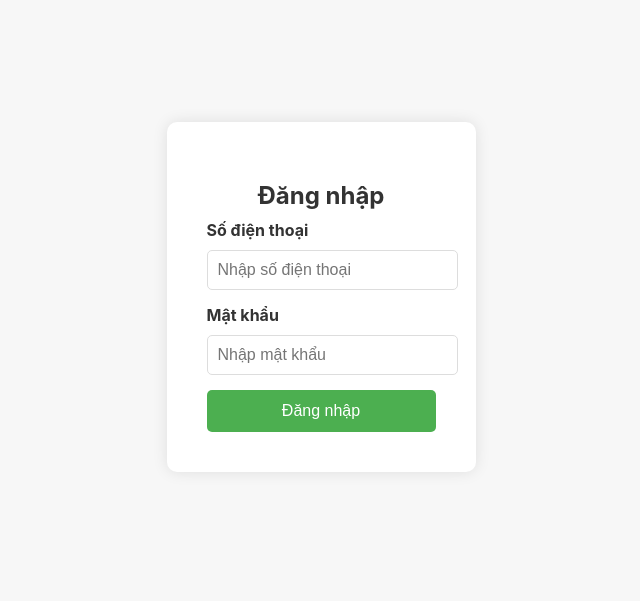
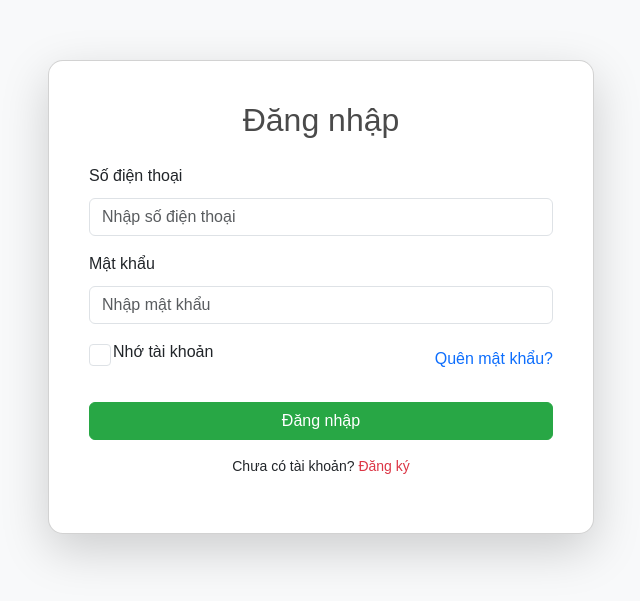
Before and after one commit to minhlg236/fe-va-deploy, a React (Create React App) app: page / in a window 1280 px wide. Shown: the part 103-704 px from the top of the page, without its empty margins (319-959 px from the left). Built offline with nearby package versions, Linux system fonts and the light colour scheme.

Commit message:
layout login

```diff
--- a/package.json
+++ b/package.json
@@ -13,8 +13,10 @@
     "@testing-library/react": "^13.4.0",
     "@testing-library/user-event": "^13.5.0",
     "axios": "^1.7.7",
+    "bootstrap": "^5.3.3",
     "chart.js": "^4.4.5",
     "http-proxy-middleware": "^3.0.3",
+    "mdb-react-ui-kit": "^9.0.0",
     "react": "^18.3.1",
     "react-chartjs-2": "^5.2.0",
     "react-dom": "^18.3.1",
--- a/src/pages/Login.js
+++ b/src/pages/Login.js
@@ -1,6 +1,7 @@
 import React, { useEffect, useState } from "react";
 import { useNavigate } from "react-router-dom";
 import axios from "axios";
+import "bootstrap/dist/css/bootstrap.min.css";
 import "../styles/Login.css";
 
 // Định nghĩa Role ID
@@ -18,18 +19,12 @@ const Login = () => {
   const [error, setError] = useState("");
   const navigate = useNavigate();
 
-  // Kiểm tra nếu đã đăng nhập
   useEffect(() => {
     const token = localStorage.getItem("authToken");
-    const roleId = localStorage.getItem("roleId"); // Lấy roleId từ localStorage
-
-    console.log("Token trong localStorage:", token); // Log token
-    console.log("RoleId trong localStorage:", roleId); // Log roleId
+    const roleId = localStorage.getItem("roleId");
 
     if (token && roleId) {
-      switch (
-        parseInt(roleId) // Chuyển roleId từ string sang number
-      ) {
+      switch (parseInt(roleId)) {
         case ROLES.ADMIN:
           navigate("/admin");
           break;
@@ -56,22 +51,15 @@ const Login = () => {
     try {
       const response = await axios.post(
         "https://vegetariansassistant-behjaxfhfkeqhbhk.southeastasia-01.azurewebsites.net/api/v1/customers/login",
-        {
-          phoneNumber,
-          password,
-        }
+        { phoneNumber, password }
       );
 
       if (response.status === 200) {
         const { token, user } = response.data;
-        localStorage.setItem("authToken", token); // Lưu JWT vào localStorage
-        localStorage.setItem("roleId", user.roleId); // Lưu roleId vào localStorage
-        localStorage.setItem("userId", user.userId); // Lưu roleId vào localStorage
+        localStorage.setItem("authToken", token);
+        localStorage.setItem("roleId", user.roleId);
+        localStorage.setItem("userId", user.userId);
 
-        console.log("Token sau khi đăng nhập:", token); // Log token
-        console.log("RoleId sau khi đăng nhập:", user.roleId); // Log roleId
-
-        // Điều hướng dựa trên roleId
         switch (user.roleId) {
           case ROLES.ADMIN:
             navigate("/admin");
@@ -96,41 +84,71 @@ const Login = () => {
         setError("Số điện thoại hoặc mật khẩu không đúng!");
       }
     } catch (err) {
-      console.error("Lỗi đăng nhập:", err);
       setError("Đăng nhập thất bại. Vui lòng thử lại.");
     }
   };
 
   return (
-    <div className="login-container">
-      <div className="login-box">
-        <h2>Đăng nhập</h2>
-        {error && <p style={{ color: "red" }}>{error}</p>}
+    <div className="container login-container">
+      <div className="row justify-content-center align-items-center h-100">
+        <div className="col-lg-6 col-md-8">
+          <div className="card shadow-lg p-4">
+            <div className="card-body">
+              <h2 className="text-center mb-4">Đăng nhập</h2>
+              {error && <div className="alert alert-danger">{error}</div>}
               <form onSubmit={handleLogin}>
-          <div className="input-group">
+                <div className="form-group mb-3">
                   <label htmlFor="phoneNumber">Số điện thoại</label>
                   <input
                     type="text"
                     id="phoneNumber"
+                    className="form-control"
                     value={phoneNumber}
                     onChange={(e) => setPhoneNumber(e.target.value)}
                     placeholder="Nhập số điện thoại"
                   />
                 </div>
-          <div className="input-group">
+                <div className="form-group mb-3">
                   <label htmlFor="password">Mật khẩu</label>
                   <input
                     type="password"
                     id="password"
+                    className="form-control"
                     value={password}
                     onChange={(e) => setPassword(e.target.value)}
                     placeholder="Nhập mật khẩu"
                   />
                 </div>
-          <button type="submit" className="login-button">
+                <div className="d-flex justify-content-between align-items-center">
+                  <div className="form-check">
+                    <input
+                      type="checkbox"
+                      className="form-check-input"
+                      id="rememberMe"
+                    />
+                    <label className="form-check-label" htmlFor="rememberMe">
+                      Nhớ tài khoản
+                    </label>
+                  </div>
+                  <a href="#!" className="text-decoration-none">
+                    Quên mật khẩu?
+                  </a>
+                </div>
+                <button type="submit" className="btn btn-primary w-100 mt-4">
                   Đăng nhập
                 </button>
               </form>
+              <div className="text-center mt-3">
+                <p className="small">
+                  Chưa có tài khoản?{" "}
+                  <a href="#!" className="text-decoration-none text-danger">
+                    Đăng ký
+                  </a>
+                </p>
+              </div>
+            </div>
+          </div>
+        </div>
       </div>
     </div>
   );
--- a/src/styles/Login.css
+++ b/src/styles/Login.css
@@ -1,60 +1,32 @@
-/* Login.css */
-.login-container {
-    display: flex;
-    justify-content: center;
-    align-items: center;
-    height: 100vh;
-    background-color: #f7f7f7;
+body {
+  background-color: #f8f9fa;
+  font-family: "Arial", sans-serif;
 }
 
-  .login-box {
-    background-color: white;
-    padding: 40px;
-    border-radius: 10px;
-    box-shadow: 0px 0px 15px rgba(0, 0, 0, 0.1);
-    text-align: center;
+.login-container {
+  height: 100vh;
 }
 
-  .logo {
-    width: 80px;
-    margin-bottom: 20px;
+.card {
+  border-radius: 15px;
+  overflow: hidden;
 }
 
-  h2 {
-    color: #4CAF50;
-    margin-bottom: 20px;
+.card h2 {
+  color: #4a4a4a;
 }
 
-  .input-group {
-    margin-bottom: 20px;
-    text-align: left;
+.btn-primary {
+  background-color: #28a745; /* Mã màu xanh lá cây */
+  border-color: #28a745; /* Mã màu xanh lá cây */
 }
 
-  .input-group label {
-    display: block;
-    margin-bottom: 5px;
-    color: #333;
+.btn-primary:hover {
+  background-color: #218838; /* Màu xanh lá cây đậm hơn khi hover */
+  border-color: #1e7e34; /* Màu xanh lá cây đậm hơn khi hover */
 }
 
-  .input-group input {
-    width: 100%;
-    padding: 10px;
-    border: 1px solid #ddd;
-    border-radius: 5px;
-    font-size: 16px;
+.form-check-input:checked {
+  background-color: #28a745; /* Mã màu xanh lá cây */
+  border-color: #28a745; /* Mã màu xanh lá cây */
 }
-
-  .login-button {
-    width: 100%;
-    padding: 12px;
-    background-color: #4CAF50;
-    color: white;
-    border: none;
-    border-radius: 5px;
-    font-size: 16px;
-    cursor: pointer;
-  }
-
-  .login-button:hover {
-    background-color: #45a049;
-  }
```
Also changed, not shown: 1 other file (tests, documents, lock files or other folders). Lines whose indentation alone changed are shown as unchanged.
